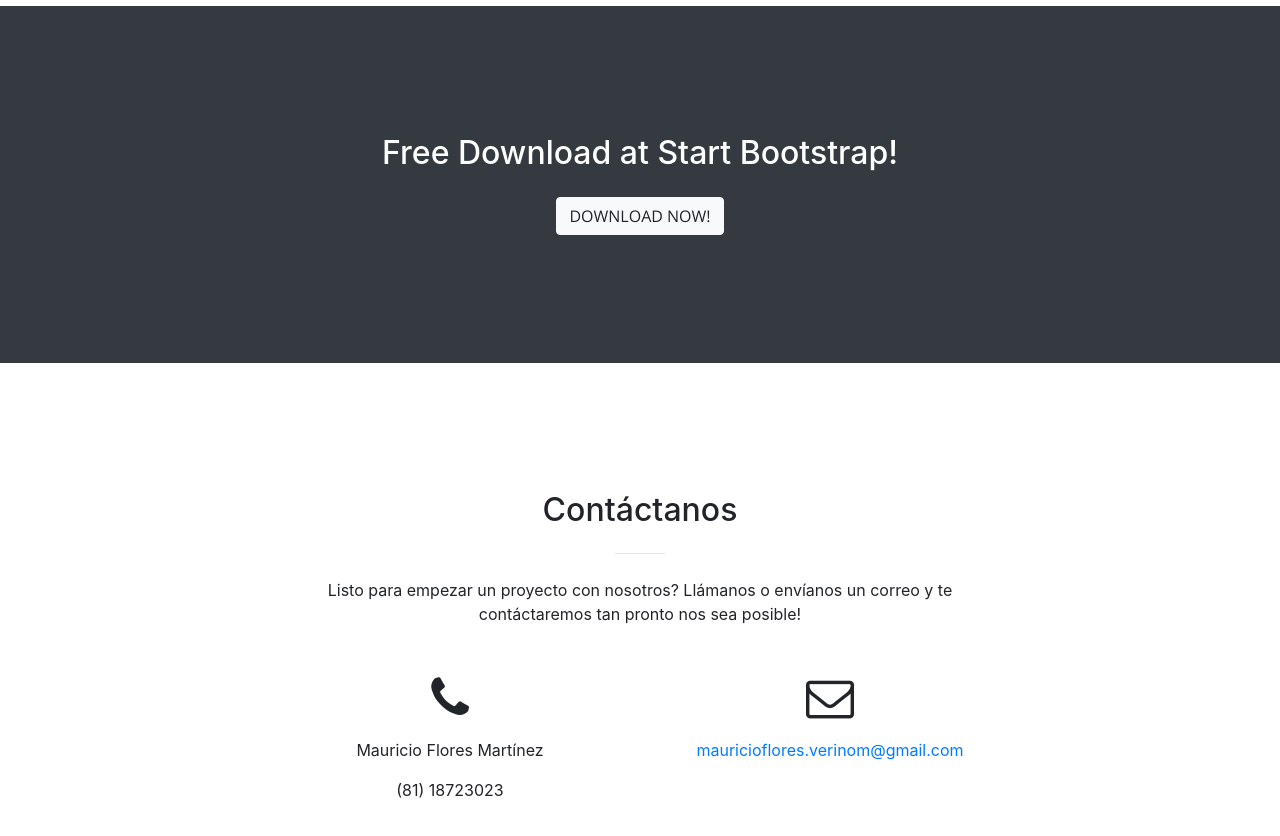
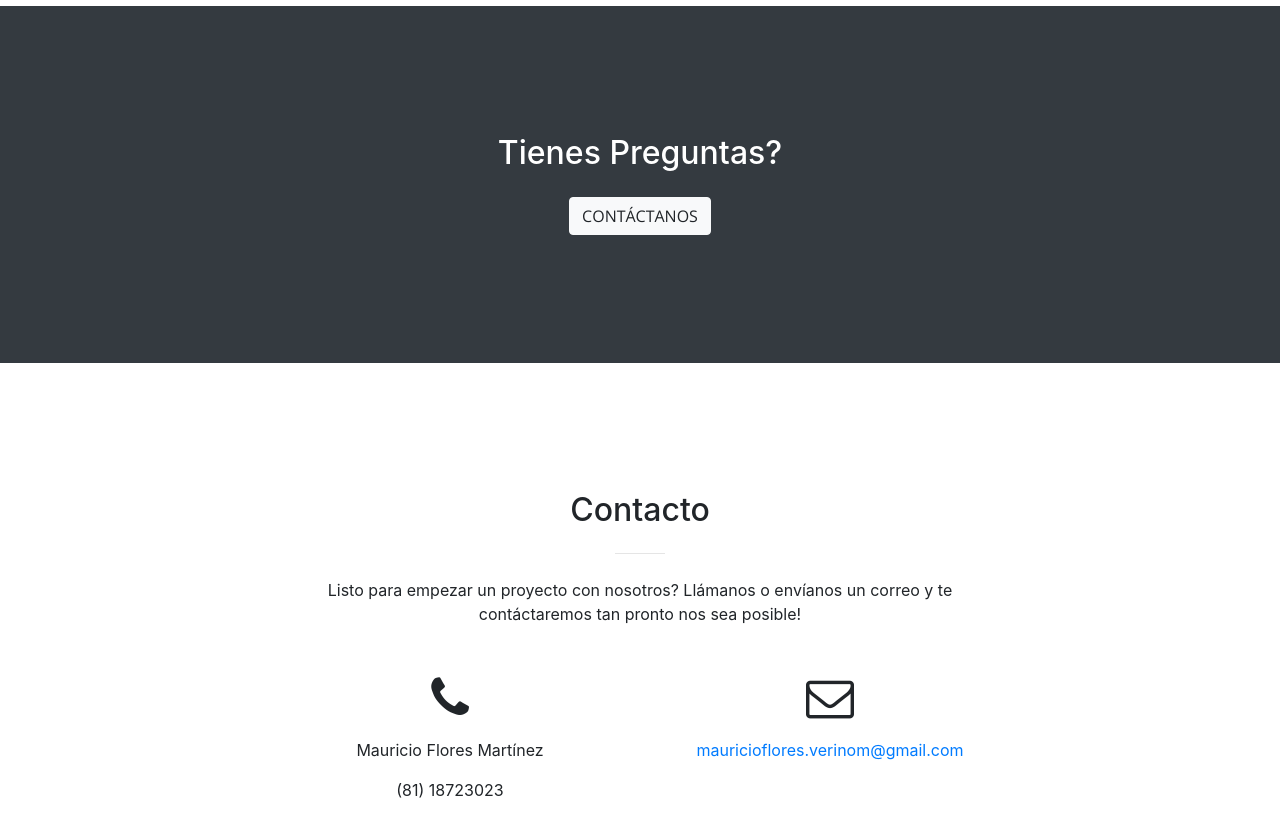
Before and after one commit to blungoco/Verinom, a website with bundled scripts: page index.html in a window 1280 px wide. Shown: the part 1840-2676 px from the top of the page. Built offline with nearby package versions, Linux system fonts and the light colour scheme.

Commit message:
Favicon and questions section

```diff
--- a/index.html
+++ b/index.html
@@ -130,8 +130,8 @@
 
   <section class="bg-dark text-white">
     <div class="container text-center">
-      <h2 class="mb-4">Free Download at Start Bootstrap!</h2>
-      <a class="btn btn-light btn-xl sr-button" href="http://startbootstrap.com/template-overviews/creative/">Download Now!</a>
+      <h2 class="mb-4">Tienes Preguntas?</h2>
+      <a class="btn btn-light btn-xl js-scroll-trigger" href="#contact">Contáctanos</a>
     </div>
   </section>
 
@@ -139,7 +139,7 @@
     <div class="container">
       <div class="row">
         <div class="col-lg-8 mx-auto text-center">
-          <h2 class="section-heading">Contáctanos</h2>
+          <h2 class="section-heading">Contacto</h2>
           <hr class="my-4">
           <p class="mb-5">Listo para empezar un proyecto con nosotros? Llámanos o envíanos un correo y te contáctaremos tan pronto nos sea
             posible!
```
Also changed, not shown: favicon.ico (added).
